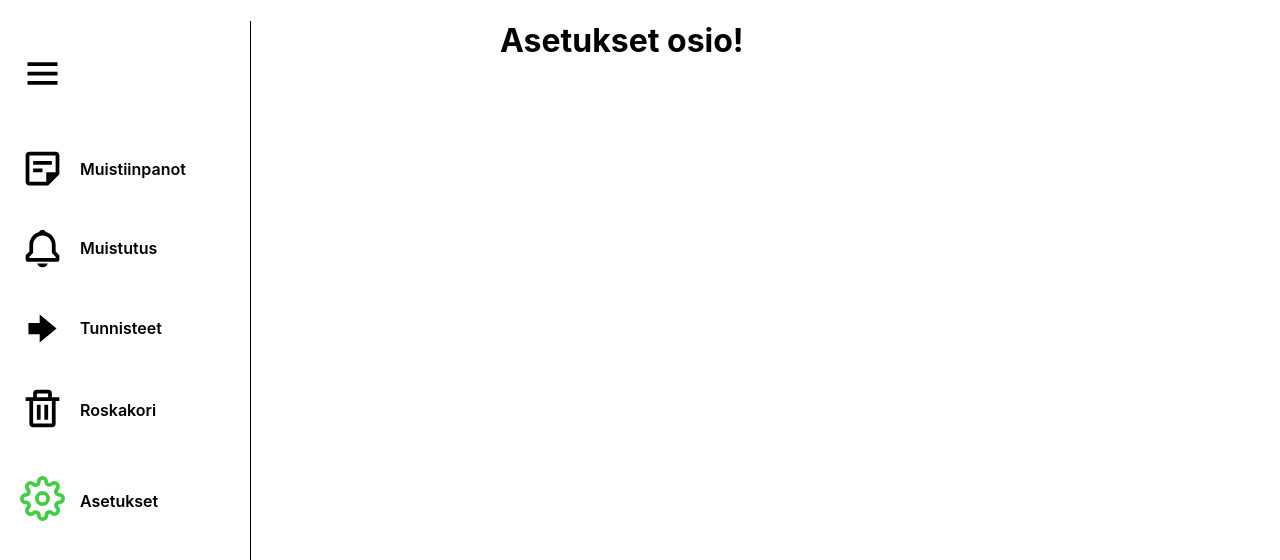
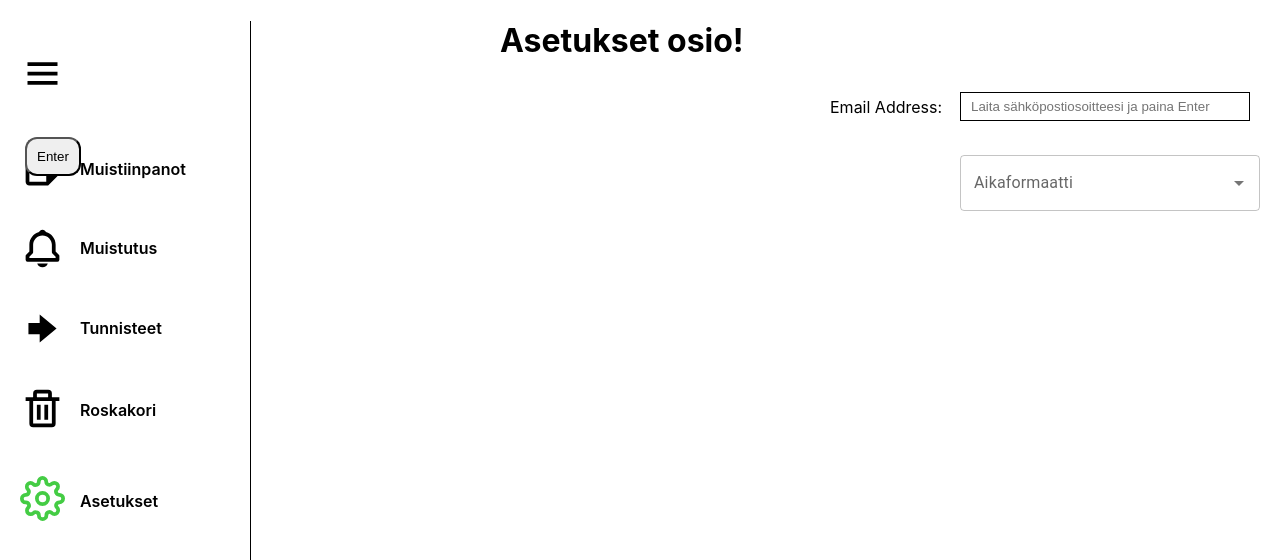
Before and after one commit to Toopemus/noteapp, a React (Create React App) app: page /asetukset in a window 1280 px wide. Shown: the top 560 px of the page. Built offline with nearby package versions, Linux system fonts and the light colour scheme.

Commit message:
Asetukset page jatkoa

```diff
--- a/package.json
+++ b/package.json
@@ -6,6 +6,10 @@
     "@babel/preset-env": "^7.16.11",
     "@babel/preset-react": "^7.16.7",
     "@babel/register": "^7.17.7",
+    "@emotion/react": "^11.9.0",
+    "@emotion/styled": "^11.8.1",
+    "@mui/material": "^5.7.0",
+    "@mui/styled-engine-sc": "^5.7.0",
     "@testing-library/jest-dom": "^5.16.4",
     "@testing-library/react": "^12.1.4",
     "@testing-library/user-event": "^13.5.0",
@@ -16,6 +20,7 @@
     "react-icons": "^4.3.1",
     "react-router-dom": "^6.3.0",
     "react-scripts": "5.0.0",
+    "styled-components": "^5.3.5",
     "web-vitals": "^2.1.4"
   },
   "scripts": {
--- a/src/App.css
+++ b/src/App.css
@@ -457,3 +457,43 @@ ul {
   color: black;
 }
 /*side menu rules end*/
+
+/*Asetukset page*/
+.asetukset_sivu .asetukset_form {
+  display: table;
+}
+
+.asetukset_sivu .email_form form label {
+  text-align: center;
+  display: block;
+  position:absolute;
+  margin-top: 15px;
+  margin-left: 830px;
+}
+
+.asetukset_sivu .email_form form .t {
+  display: table-cell;
+  width: 100%;
+}
+
+.asetukset_sivu .email_form form .t input{
+  display: table-cell;
+  width: 25%;
+  padding: 6px 10px;
+  margin: 10px 0;
+  border: 1px solid black;
+  box-sizing: border-box;
+  align-items: center;
+  justify-content: center;
+  margin-left: 960px;
+}
+
+.asetukset_sivu .email_form .btn {
+  position:absolute;
+  color: black;
+  padding: 10px;
+  border-radius: 12px;
+  cursor:pointer;
+  margin-left: 25px;
+  margin-top: 6px;
+}
--- a/src/routes/Asetukset.js
+++ b/src/routes/Asetukset.js
@@ -1,13 +1,76 @@
+import Menu from '../components/Menu';
+import TextField from '@mui/material/TextField';
+import Autocomplete from '@mui/material/Autocomplete';
+import Button from '@mui/material/Button';
 import React from 'react';
-import Menu from '../components/Menu';
 
-function Asetukset() {
+const options = ['24h', '12h'];
+
+class Asetukset extends React.Component {
+
+    constructor(props) {
+        super(props);
+        this.state = {
+            value: 0,
+            inputValue: '24h'
+        };
+
+        this.updateState_InputValue = this.updateState_InputValue.bind(this)
+        this.updateState_Value = this.updateState_Value.bind(this)
+    }
+
+    updateState_InputValue(newInputValue){
+        this.setState({
+          inputValue: newInputValue
+        })
+      }
+
+    updateState_Value(newValue){
+        this.setState({
+            value: newValue
+        })
+    }
+
+
+    //aikaformaatti olisi pitänyt käyttää radiobuttoneita mutta huomasin liian myöhään
+    //kuitenkin esimerkiksi windows asetuksissa aikaformaatin vaihto sama GUI ratkaisu
+    //lisätietoa alta:
+    //https://websetnet.net/fi/how-to-switch-between-am-pm-24-hour-time-format-in-windows-10/
+    render() {
         return (
             <div className="asetukset_sivu">
                 <Menu />
                 <h1>Asetukset osio!</h1>
+                    <div className="email_form">
+                    <form>
+                        <label>Email Address:</label>
+                        <div class="t">
+                            <input type="text"
+                                required
+                                placeholder="Laita sähköpostiosoitteesi ja paina Enter"
+                            />
+                            <Button variant="contained" class="btn">Enter</Button>
+                        </div>
+                    </form>
+                </div>
+                <div className="time_format_form">
+                    <Autocomplete
+                        onChange={(event, newValue) => {
+                            this.updateState_Value(newValue);
+                        }}
+                        inputValue={this.inputValue}
+                        onInputChange={(event, newInputValue) => {
+                            this.updateState_InputValue(newInputValue);
+                        }}
+                        id="time_format_section"
+                        options={options}
+                        sx={{ width: 300, marginLeft: 120, marginTop: 3 }}
+                        renderInput={(params) => <TextField {...params} label="Aikaformaatti" />}
+                    />
+                </div>
             </div>
         );
     }
+}
 
 export default Asetukset;
```
Also changed, not shown: 1 other file (tests, documents, lock files or other folders). Lines whose indentation alone changed are shown as unchanged.
